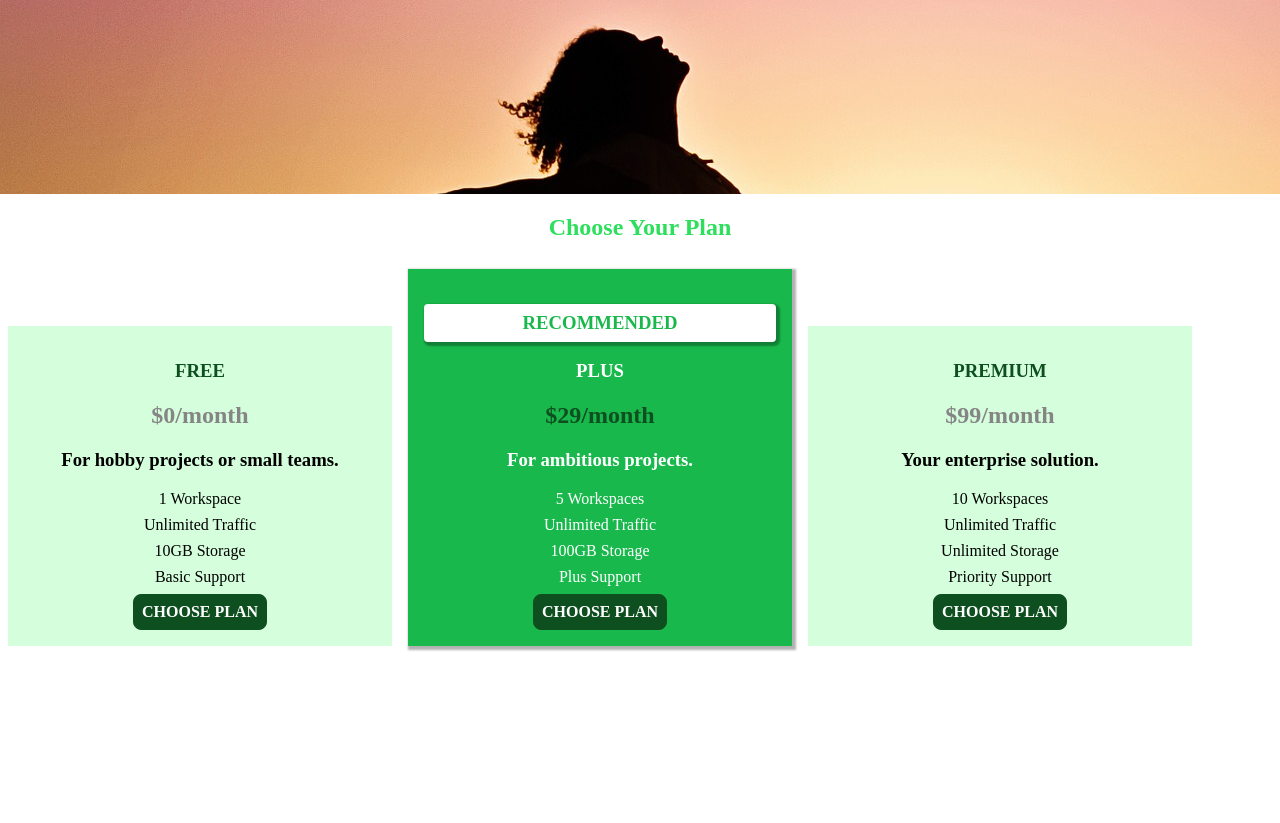
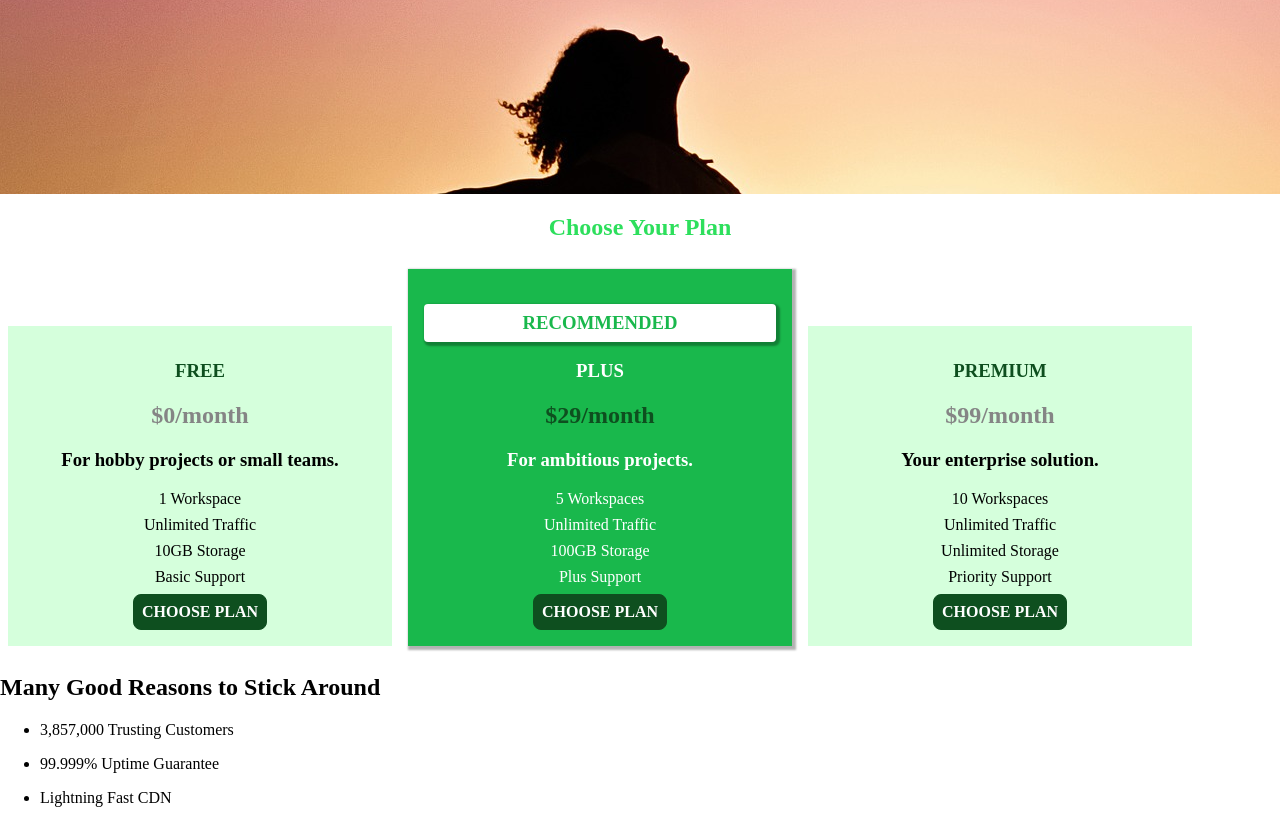
Before and after one commit to rattumourya/css-learning, an Angular app in the folder Basics/basics-css-angular/: page / in a window 1280 px wide. Shown: the part 248-1071 px from the top of the page. Before the commit the page ends 902 px from the top, so only its background shows below. Built offline with nearby package versions, Linux system fonts and the light colour scheme.

Commit message:
HTML code for presenting the core feature added

```diff
--- a/Basics/basics-css-angular/src/app/app.component.html
+++ b/Basics/basics-css-angular/src/app/app.component.html
@@ -70,4 +70,27 @@
             </article>
         </div>
     </section>
+    <section>
+        <h1>Many Good Reasons to Stick Around</h1>
+        <ul>
+            <li>
+                <div>
+
+                </div>
+                <p>3,857,000 Trusting Customers</p>
+            </li>
+            <li>
+                <div>
+
+                </div>
+                <p>99.999% Uptime Guarantee</p>
+            </li>
+            <li>
+                <div>
+
+                </div>
+                <p>Lightning Fast CDN</p>
+            </li>
+        </ul>
+    </section>
 </main>
```
Lines whose indentation alone changed are shown as unchanged.
